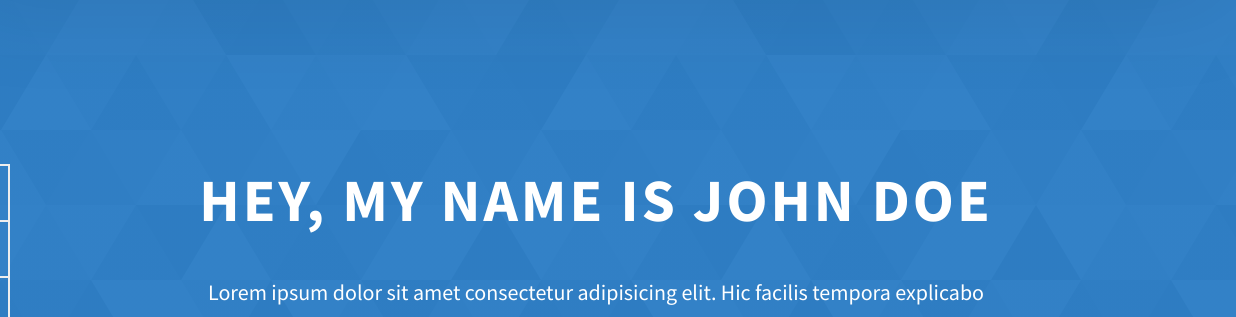
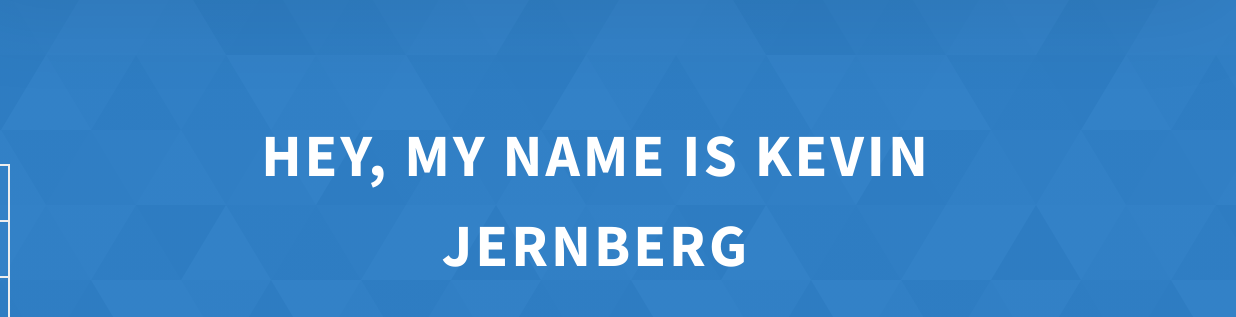
Before and after one commit to KevinJernberg/KevinJernberg.github.io, a website: page index.html in a window 1280 px wide. Shown: the part 95-412 px from the top of the page, 44-1280 px from the left. Drawn offline with Linux system fonts and the light colour scheme.

Commit message:
Update index.html

```diff
--- a/index.html
+++ b/index.html
@@ -84,7 +84,7 @@
     </header>
     <section class="home-hero">
       <div class="home-hero__content">
-        <h1 class="heading-primary">Hey, My name is John Doe</h1>
+        <h1 class="heading-primary">Hey, My name is Kevin Jernberg</h1>
         <div class="home-hero__info">
           <p class="text-primary">
             Lorem ipsum dolor sit amet consectetur adipisicing elit. Hic facilis
```
